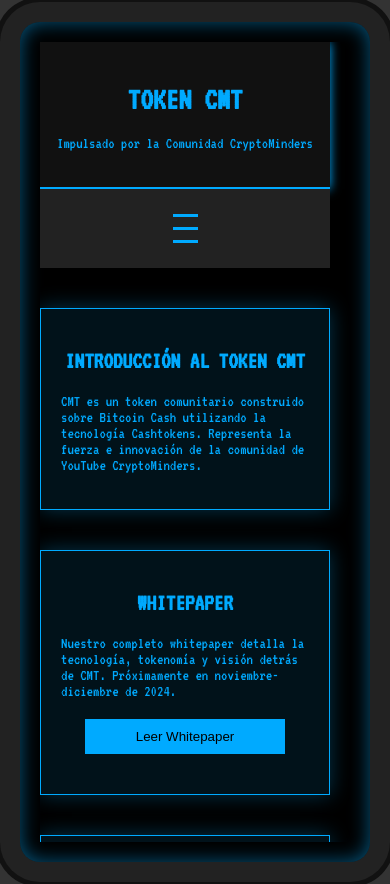
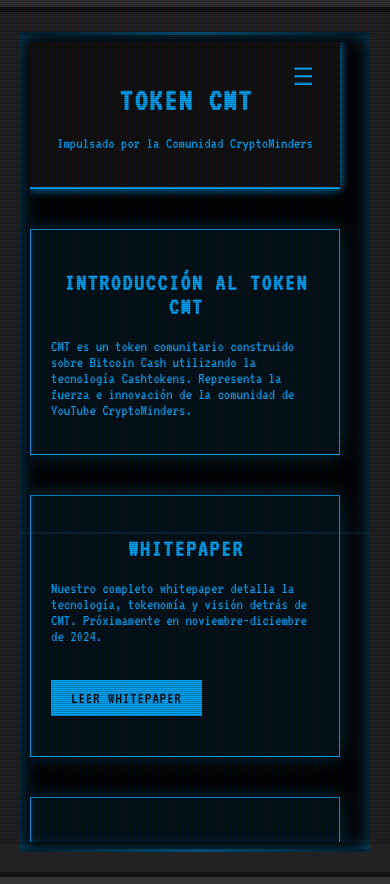
Before and after one commit to Cryptominders/cmttoken, a plain HTML site: page index.html in a window 390 px wide. Drawn offline with Linux system fonts and the light colour scheme.

Commit message:
Update index.html
Cambios esteticos

```diff
--- a/index.html
+++ b/index.html
@@ -1,15 +1,18 @@
-<!DOCTYPE html>
-<html lang="es">
-<head>
-  <meta charset="UTF-8">
-  <meta name="viewport" content="width=device-width, initial-scale=1.0">
+<html><head><base href="https://www.cryptominders-cmt.com/">
 <title>Token CMT - Comunidad CryptoMinders</title>
+<meta name="viewport" content="width=device-width, initial-scale=1">
 <style>
   @import url('https://fonts.googleapis.com/css2?family=VT323&display=swap');
 
+  :root {
+    --primary-color: #0af;
+    --bg-color: #000;
+    --text-color: #0af;
+  }
+
   body {
     background-color: #333;
-      color: #0af;
+    color: var(--text-color);
     font-family: 'VT323', monospace;
     margin: 0;
     padding: 20px;
@@ -19,11 +22,9 @@
     justify-content: center;
     align-items: center;
     min-height: 100vh;
-      scroll-behavior: smooth;
   }
-
   .monitor {
-      background-color: #000;
+    background-color: var(--bg-color);
     border-radius: 20px;
     box-shadow:
       inset 0 0 20px rgba(10,175,255,0.5),
@@ -37,156 +38,182 @@
     max-height: 800px;
     padding: 20px;
   }
-
+  .monitor::before, .monitor::after {
+    content: "";
+    position: absolute;
+    left: 0;
+    right: 0;
+    height: 3px;
+    background: linear-gradient(to right, #000, var(--primary-color), #000);
+    opacity: 0.3;
+    z-index: 10;
+  }
+  .monitor::before { top: 0; }
+  .monitor::after { bottom: 0; }
   .screen {
     height: 100%;
     overflow-y: auto;
     padding-right: 20px;
   }
-
+  .screen::-webkit-scrollbar {
+    width: 10px;
+  }
+  .screen::-webkit-scrollbar-track {
+    background: #111;
+  }
+  .screen::-webkit-scrollbar-thumb {
+    background: var(--primary-color);
+    border-radius: 5px;
+  }
+  .screen::before {
+    content: "";
+    position: fixed;
+    top: 0;
+    left: 0;
+    width: 100%;
+    height: 100%;
+    background: linear-gradient(rgba(18, 16, 16, 0) 50%, rgba(0, 0, 0, 0.25) 50%), linear-gradient(90deg, rgba(255, 0, 0, 0.06), rgba(0, 255, 0, 0.02), rgba(0, 0, 255, 0.06));
+    z-index: 2;
+    background-size: 100% 2px, 3px 100%;
+    pointer-events: none;
+  }
   .container {
     max-width: 800px;
     margin: 0 auto;
+    position: relative;
+    z-index: 1;
   }
-
   header {
     background-color: #111;
     padding: 20px 0;
     text-align: center;
-      border-bottom: 2px solid #0af;
-      box-shadow: 0 0 10px #0af;
+    border-bottom: 2px solid var(--primary-color);
+    box-shadow: 0 0 10px var(--primary-color);
   }
-
-    /* Estilos del menú */
   nav {
     display: flex;
     justify-content: center;
     background-color: #222;
     padding: 10px 0;
+    flex-wrap: wrap;
   }
-
   nav a {
-      color: #0af;
+    color: var(--primary-color);
     text-decoration: none;
     padding: 10px 20px;
     margin: 5px;
-      border: 1px solid #0af;
+    border: 1px solid var(--primary-color);
     transition: all 0.3s ease;
-    }
-
-    nav a:hover {
-      background-color: #0af;
-      color: #000;
-      box-shadow: 0 0 15px #0af;
-    }
-
-    /* Icono de hamburguesa para móviles */
-    .menu-toggle {
-      display: none;
-      flex-direction: column;
-      cursor: pointer;
-      padding: 10px;
-    }
-
-    .menu-toggle span {
-      background-color: #0af;
-      height: 3px;
-      margin: 5px 0;
-      width: 25px;
-    }
-
-    /* Estilos del menú desplegable */
-    .nav-links {
-      display: flex;
-    }
-
-    .nav-links.active {
-      display: block;
-    }
-
-    .nav-links a {
-      display: block;
-      padding: 10px 20px;
-    }
-
-    /* Responsive design */
-    @media (max-width: 768px) {
-      nav {
-        position: relative;
-      }
-
-      .nav-links {
-        display: none;
-        flex-direction: column;
-        width: 100%;
-        background-color: #222;
-        position: absolute;
-        top: 50px;
-        left: 0;
-        border-top: 1px solid #0af;
-      }
-
-      .menu-toggle {
-        display: flex;
-      }
-
-      nav a {
-        margin: 0;
-        border: none;
     text-align: center;
   }
+  nav a:hover, nav a:focus {
+    background-color: var(--primary-color);
+    color: var(--bg-color);
+    box-shadow: 0 0 15px var(--primary-color);
   }
-
   section {
     margin: 40px 0;
     padding: 20px;
     background-color: rgba(10,175,255,0.1);
-      border: 1px solid #0af;
+    border: 1px solid var(--primary-color);
     box-shadow: 0 0 20px rgba(10,175,255,0.3);
   }
-
   h1, h2 {
     text-align: center;
     text-transform: uppercase;
+    letter-spacing: 2px;
     margin-bottom: 20px;
   }
-
+  .glitch {
+    position: relative;
+    animation: glitch 2s infinite;
+  }
+  @keyframes glitch {
+    0% { transform: translate(0) }
+    20% { transform: translate(-2px, 2px) }
+    40% { transform: translate(-2px, -2px) }
+    60% { transform: translate(2px, 2px) }
+    80% { transform: translate(2px, -2px) }
+    100% { transform: translate(0) }
+  }
   .button {
-      display: block;
-      width: 200px;
+    display: inline-block;
     padding: 10px 20px;
-      background-color: #0af;
-      color: #000;
+    background-color: var(--primary-color);
+    color: var(--bg-color);
     text-decoration: none;
+    text-transform: uppercase;
+    letter-spacing: 1px;
+    margin: 20px 0;
+    transition: all 0.3s ease;
     text-align: center;
-      margin: 20px auto;
     border: none;
     cursor: pointer;
   }
-
-    .button:hover {
-      background-color: #000;
-      color: #0af;
-      border: 1px solid #0af;
+  .button:hover, .button:focus {
+    background-color: var(--bg-color);
+    color: var(--primary-color);
+    border: 1px solid var(--primary-color);
+    box-shadow: 0 0 20px var(--primary-color);
   }
-
   footer {
     background-color: #111;
     padding: 20px 0;
     text-align: center;
-      border-top: 2px solid #0af;
+    border-top: 2px solid var(--primary-color);
   }
-
   .social-links a {
-      color: #0af;
+    color: var(--primary-color);
     text-decoration: none;
     margin: 0 10px;
     transition: all 0.3s ease;
   }
-
-    .social-links a:hover {
+  .social-links a:hover, .social-links a:focus {
     color: #fff;
-      text-shadow: 0 0 10px #0af;
+    text-shadow: 0 0 10px var(--primary-color);
+  }
+  .menu-toggle {
+    display: none;
+    background: none;
+    border: none;
+    color: var(--primary-color);
+    font-size: 24px;
+    cursor: pointer;
+  }
+  @media (max-width: 768px) {
+    .monitor {
+      width: 100vw;
+      height: 100vh;
+      border-radius: 0;
+      padding: 10px;
+    }
+    .menu-toggle {
+      display: block;
+      position: absolute;
+      top: 20px;
+      right: 20px;
+      z-index: 1000;
+    }
+    nav {
+      display: none;
+      position: fixed;
+      top: 0;
+      left: 0;
+      right: 0;
+      bottom: 0;
+      background-color: rgba(0,0,0,0.9);
+      flex-direction: column;
+      justify-content: center;
+      align-items: center;
+      z-index: 999;
+    }
+    nav.active {
+      display: flex;
+    }
+    nav a {
+      font-size: 24px;
+      margin: 10px 0;
+    }
   }
 </style>
 </head>
@@ -195,38 +222,32 @@
     <div class="screen">
       <div class="container">
         <header>
-          <h1>Token CMT</h1>
+          <h1 class="glitch">Token CMT</h1>
           <p>Impulsado por la Comunidad CryptoMinders</p>
         </header>
 
+        <button class="menu-toggle" aria-label="Menú">☰</button>
+
         <nav>
-          <div class="menu-toggle" id="mobile-menu">
-            <span></span>
-            <span></span>
-            <span></span>
-          </div>
-          <div class="nav-links">
           <a href="#intro">Introducción</a>
           <a href="#whitepaper">Whitepaper</a>
           <a href="#roadmap">Hoja de Ruta</a>
           <a href="#market">Mercado</a>
-          </div>
         </nav>
 
-        <!-- Secciones de la página -->
         <section id="intro">
-          <h2>Introducción al Token CMT</h2>
+          <h2 class="glitch">Introducción al Token CMT</h2>
           <p>CMT es un token comunitario construido sobre Bitcoin Cash utilizando la tecnología Cashtokens. Representa la fuerza e innovación de la comunidad de YouTube CryptoMinders.</p>
         </section>
 
         <section id="whitepaper">
-          <h2>Whitepaper</h2>
+          <h2 class="glitch">Whitepaper</h2>
           <p>Nuestro completo whitepaper detalla la tecnología, tokenomía y visión detrás de CMT. Próximamente en noviembre-diciembre de 2024.</p>
-          <button class="button">Leer Whitepaper</button>
+          <a href="#" class="button">Leer Whitepaper</a>
         </section>
 
         <section id="roadmap">
-          <h2>Hoja de Ruta 2024-2025</h2>
+          <h2 class="glitch">Hoja de Ruta 2024-2025</h2>
           <ul>
             <li>Septiembre 2024: Acuñación del Token CMT</li>
             <li>Septiembre 2024: Listado en CauldronDEX</li>
@@ -237,13 +258,13 @@
         </section>
 
         <section id="market">
-          <h2>Mercado del Token CMT</h2>
+          <h2 class="glitch">Mercado del Token CMT</h2>
           <p>¿Listo para sumergirte en el ecosistema CMT? ¡Intercambia tokens CMT en CauldronDEX ahora!</p>
           <a href="https://app.cauldron.quest/swap/c40cb1d4735b32110a90e39736feaa37a9948b41780dc384541b024ad12e7aa5" class="button">Intercambiar CMT</a>
         </section>
 
         <footer>
-          <h3>Conéctate con CryptoMinders</h3>
+          <h3 class="glitch">Conéctate con CryptoMinders</h3>
           <div class="social-links">
             <a href="https://x.com/cryptomindersyt">Twitter</a>
             <a href="https://t.me/+OvqF4keZcTYwMmNh">Telegram</a>
@@ -254,14 +275,78 @@
     </div>
   </div>
 
-  <!-- Script para activar el menú responsive -->
   <script>
-    const mobileMenu = document.getElementById('mobile-menu');
-    const navLinks = document.querySelector('.nav-links');
+    document.addEventListener('DOMContentLoaded', (event) => {
+      // Efecto de pantalla CRT
+      const crt = document.createElement('div');
+      crt.style.position = 'fixed';
+      crt.style.top = '0';
+      crt.style.left = '0';
+      crt.style.width = '100%';
+      crt.style.height = '100%';
+      crt.style.backgroundColor = 'rgba(18, 16, 16, 0.1)';
+      crt.style.opacity = '0.15';
+      crt.style.zIndex = '1000';
+      crt.style.pointerEvents = 'none';
+      document.querySelector('.screen').appendChild(crt);
 
-    mobileMenu.addEventListener('click', () => {
-      navLinks.classList.toggle('active');
+      // Efecto de glitch aleatorio y asíncrono para los títulos
+      const titles = document.querySelectorAll('h1, h2');
+      titles.forEach((title) => {
+        setInterval(() => {
+          const glitchDuration = Math.random() * 200 + 50;
+          title.style.transform = `translate(${Math.random() * 10 - 5}px, ${Math.random() * 10 - 5}px)`;
+          setTimeout(() => {
+            title.style.transform = 'translate(0, 0)';
+          }, glitchDuration);
+        }, Math.random() * 5000 + 2000);
+      });
+
+      // Efecto de escaneo
+      const scanLine = document.createElement('div');
+      scanLine.style.position = 'absolute';
+      scanLine.style.top = '0';
+      scanLine.style.left = '0';
+      scanLine.style.width = '100%';
+      scanLine.style.height = '2px';
+      scanLine.style.backgroundColor = 'rgba(10, 175, 255, 0.1)';
+      scanLine.style.zIndex = '1001';
+      scanLine.style.pointerEvents = 'none';
+      document.querySelector('.screen').appendChild(scanLine);
+
+      let scanPosition = 0;
+      setInterval(() => {
+        scanPosition += 2;
+        if (scanPosition > document.querySelector('.screen').offsetHeight) {
+          scanPosition = 0;
+        }
+        scanLine.style.top = `${scanPosition}px`;
+      }, 20);
+
+      // Menú hamburguesa para móviles
+      const menuToggle = document.querySelector('.menu-toggle');
+      const nav = document.querySelector('nav');
+
+      menuToggle.addEventListener('click', () => {
+        nav.classList.toggle('active');
+      });
+
+      // Cerrar menú al hacer clic en un enlace
+      document.querySelectorAll('nav a').forEach(link => {
+        link.addEventListener('click', () => {
+          nav.classList.remove('active');
+        });
+      });
+
+      // Scroll suave para los enlaces internos
+      document.querySelectorAll('a[href^="#"]').forEach(anchor => {
+        anchor.addEventListener('click', function (e) {
+          e.preventDefault();
+          document.querySelector(this.getAttribute('href')).scrollIntoView({
+            behavior: 'smooth'
+          });
+        });
+      });
     });
   </script>
-</body>
-</html>
+</body></html>
```
Lines whose indentation alone changed are shown as unchanged.
